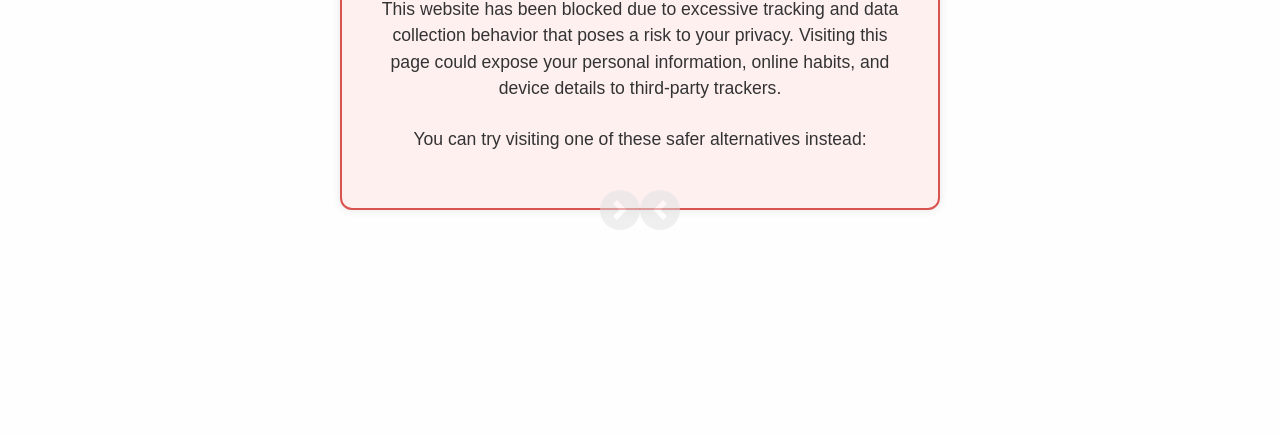
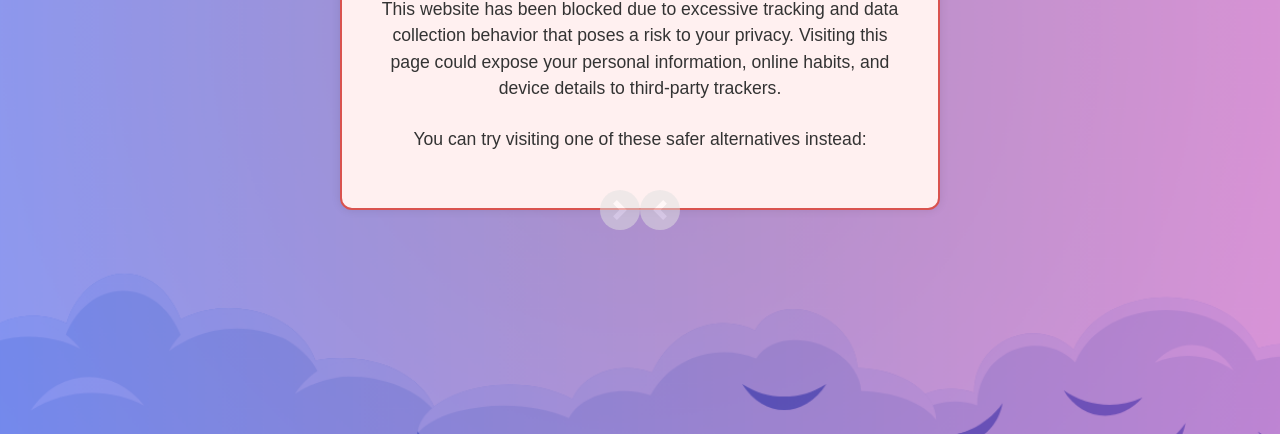
Before and after one commit to KokonutGamer/pivot-guard, a browser extension: page templates/redirect.html in a window 1280 px wide. Shown: the part 366-800 px from the top of the page. Drawn offline with nearby package versions, Linux system fonts and the light colour scheme.

Commit message:
Refresh background

```diff
--- a/templates/redirect-styles.css
+++ b/templates/redirect-styles.css
@@ -1,14 +1,19 @@
 body {
     font-family: Arial, sans-serif;
     background-color: #fefefe;
+    background-image: url("HOME.png");
+    background-size: cover;
+    background-position: center;
+    background-repeat: no-repeat;
     color: #333;
     margin: 0;
-    padding: 2rem;
+    padding: 0;
     display: flex;
     flex-direction: column;
     align-items: center;
     justify-content: center;
     height: 100vh;
+    overflow: hidden;
 }
 
 .container {
```
Also changed, not shown: templates/HOME.png (added).
